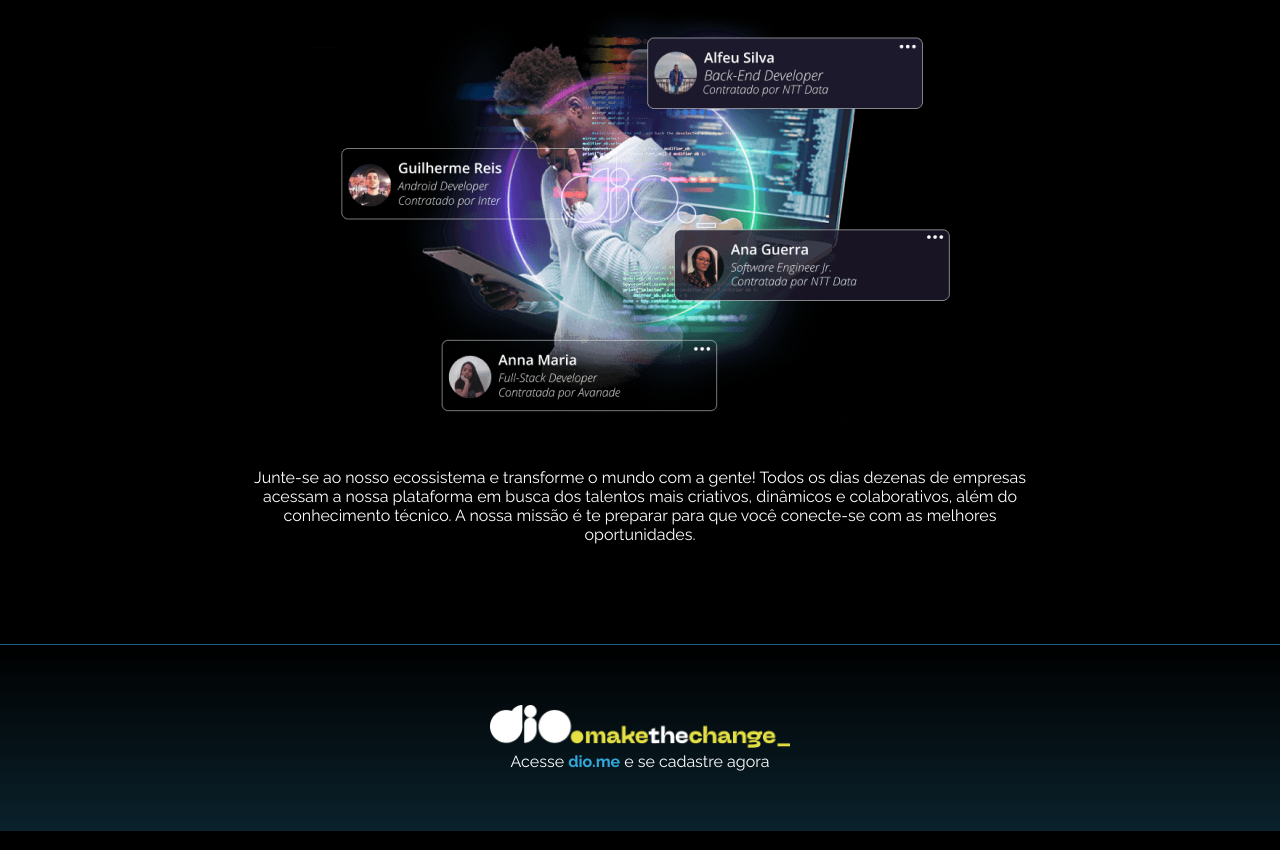
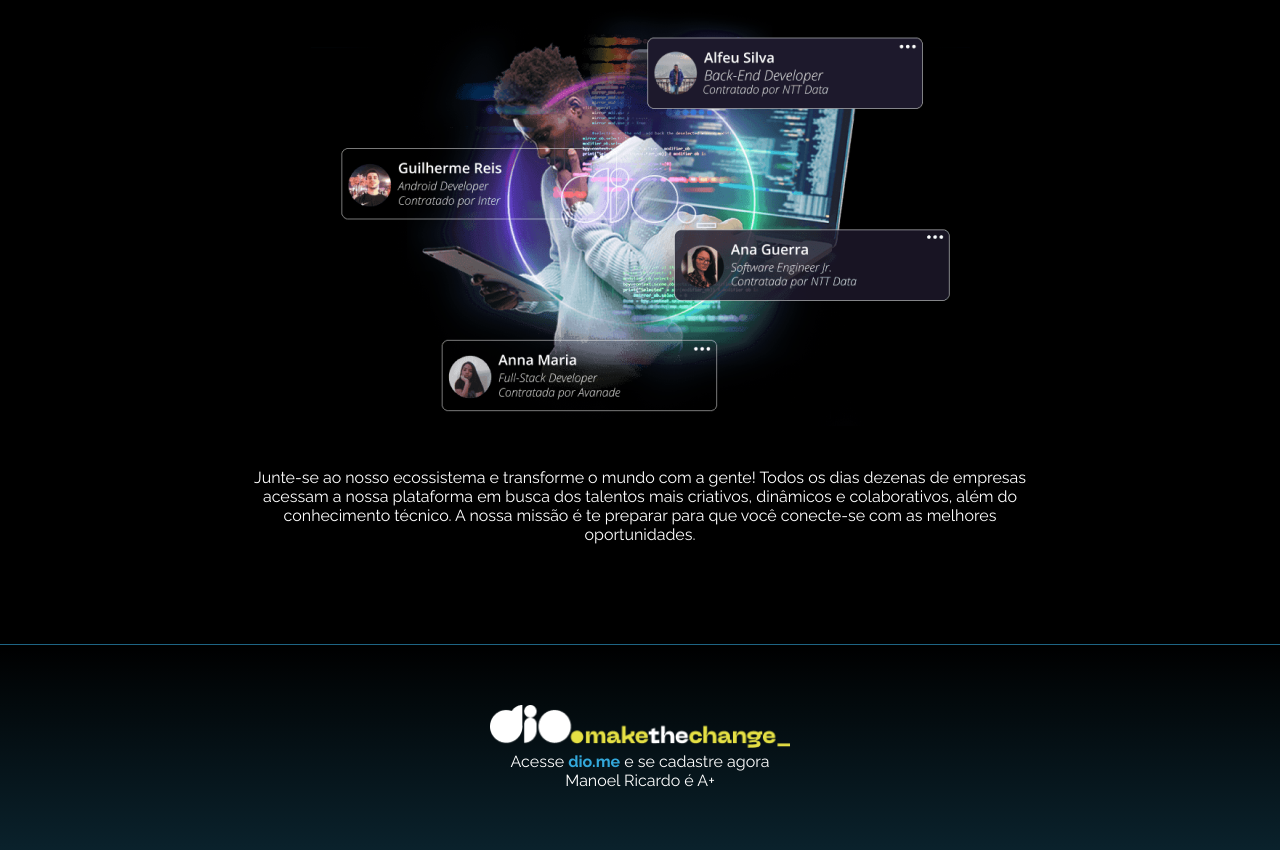
Before and after one commit to manoelricardo/front_end_exercicios, a plain HTML site: page 01_dio_landing_page/index.html in a window 1280 px wide. Shown: the part 1917-2767 px from the top of the page. Drawn offline with Linux system fonts and the light colour scheme.

Commit message:
Manoel Ricardo Amais

```diff
--- a/01_dio_landing_page/index.html
+++ b/01_dio_landing_page/index.html
@@ -54,6 +54,7 @@
   <footer>
     <img class="dio-logo" src="src/images/dio-logo.png" title="Logotipo DIO com o texto make the change" alt="Logotipo DIO com o texto make the change">
     <p>Acesse <a href="https://dio.me">dio.me</a> e se cadastre agora</p>
+    <p>Manoel Ricardo é A+</p>
   </footer>
 </body>
 </html>
```
